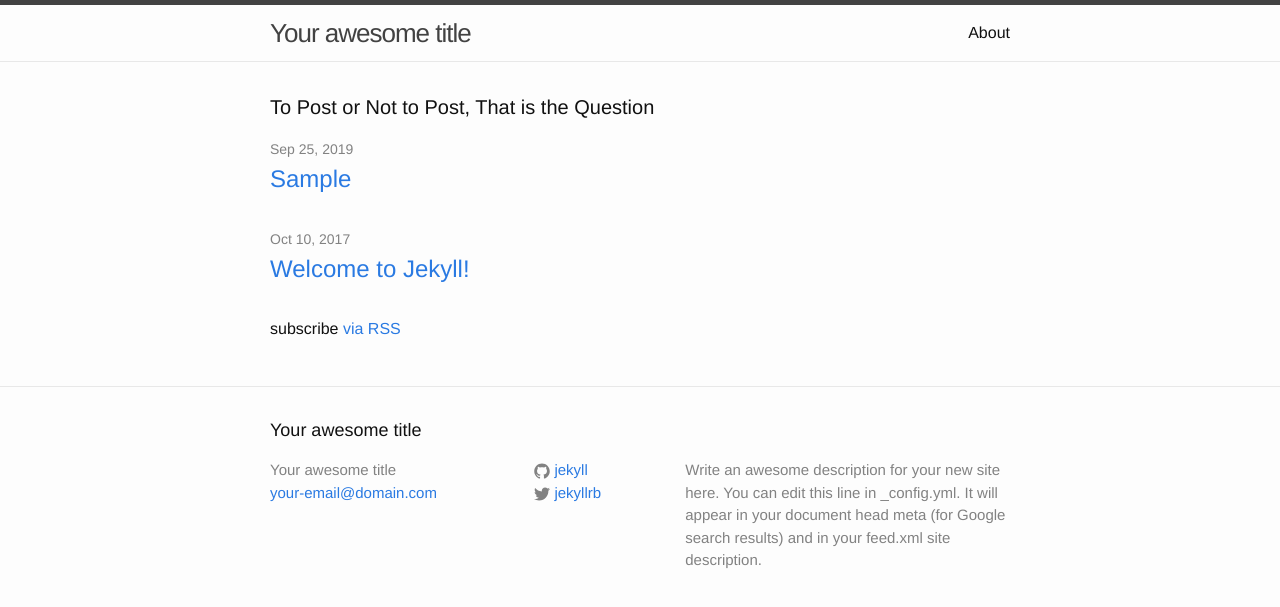
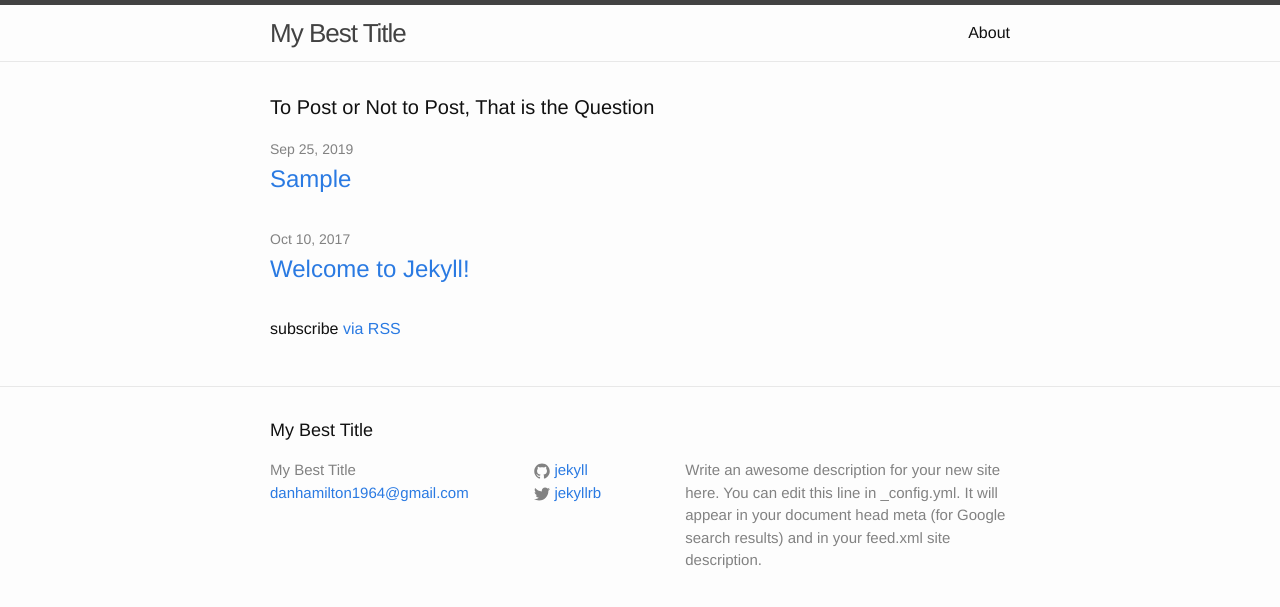
Before and after one commit to dhamilton47/dhamilton47.github.io, a Jekyll site: the page built from index.html, in a window 1280 px wide. Shown: the top 607 px of the page. Built offline with Jekyll 4.4.1, drawn with Linux system fonts in a browser that asks for light colours.

Commit message:
Update _config.yml

```diff
--- a/_config.yml
+++ b/_config.yml
@@ -6,8 +6,8 @@
 # 'jekyll serve'. If you change this file, please restart the server process.
 
 # Site settings
-title: Your awesome title
-email: your-email@domain.com
+title: My Best Title
+email: danhamilton1964@gmail.com
 description: > # this means to ignore newlines until "baseurl:"
   Write an awesome description for your new site here. You can edit this
   line in _config.yml. It will appear in your document head meta (for
```
